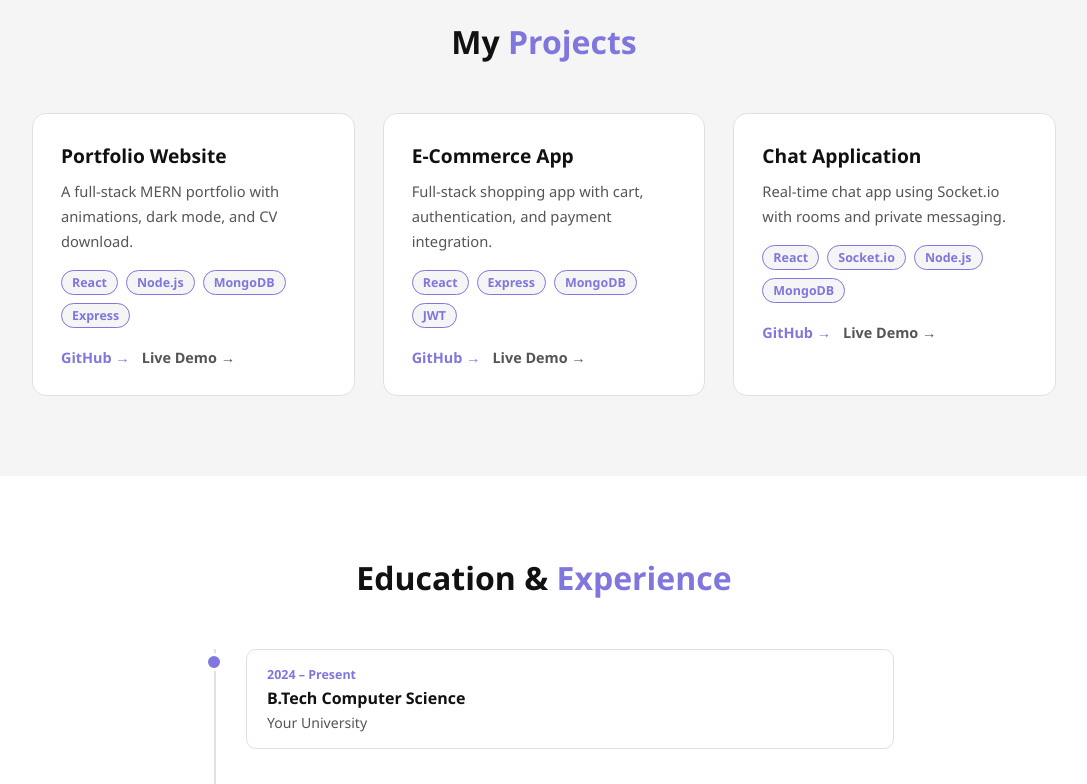
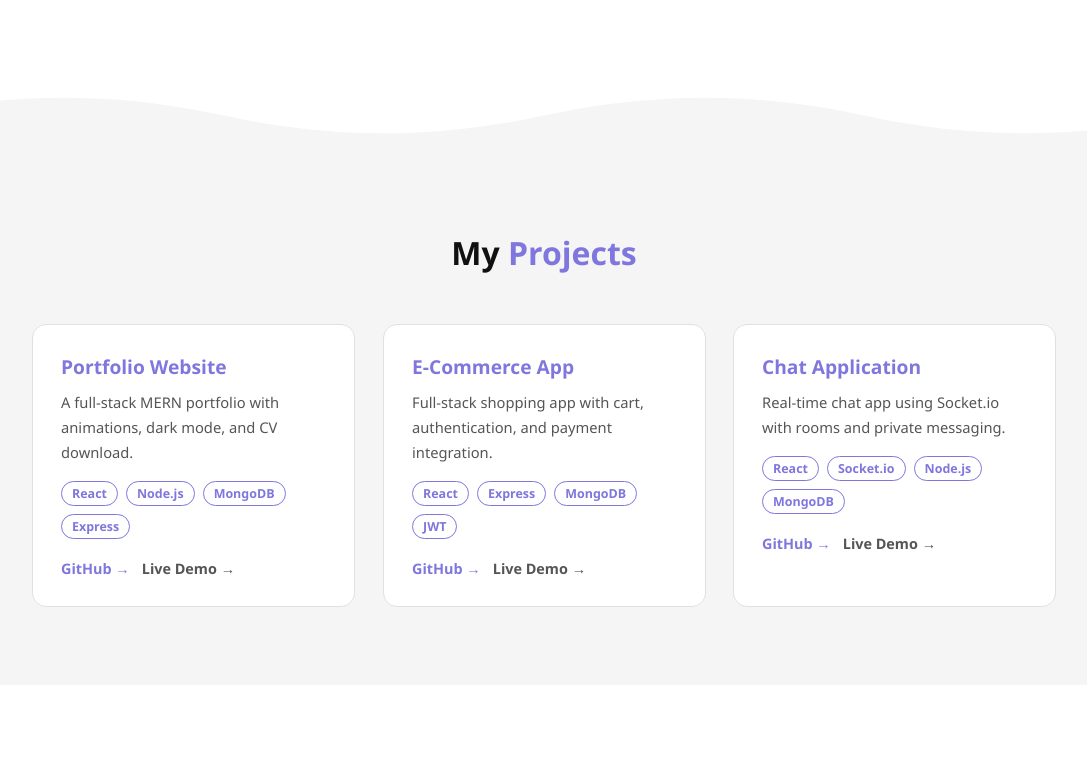
Before and after one commit to harshita2202/Portfolio, a React (Vite) app in the folder client/: page / in a window 1280 px wide. Shown: the part 1776-2560 px from the top of the page, without its empty margins (96-1183 px from the left). Built offline with nearby package versions, Linux system fonts and the light colour scheme.

Commit message:
changes in css

```diff
--- a/client/package.json
+++ b/client/package.json
@@ -17,7 +17,8 @@
     "react": "^19.2.4",
     "react-dom": "^19.2.4",
     "react-router-dom": "^7.13.2",
-    "react-typed": "^2.0.12"
+    "react-typed": "^2.0.12",
+    "vanilla-tilt": "^1.8.1"
   },
   "devDependencies": {
     "@eslint/js": "^9.39.4",
--- a/client/src/App.jsx
+++ b/client/src/App.jsx
@@ -8,17 +8,31 @@ import Projects from './components/Projects';
 import Timeline from './components/Timeline';
 import Certifications from './components/Certifications';
 import Contact from './components/Contact';
+import CustomCursor from './components/CustomCursor';
+import Wave from './components/Wave';
 import './index.css';
 
 function Home() {
   return (
     <>
       <Hero />
+
+      <Wave color="var(--bg2)" />
       <About />
+      <Wave color="var(--bg)" flip={true} />
+
       <Skills />
+
+      <Wave color="var(--bg2)" />
       <Projects />
+      <Wave color="var(--bg)" flip={true} />
+
       <Timeline />
+
+      <Wave color="var(--bg2)" />
       <Certifications />
+      <Wave color="var(--bg)" flip={true} />
+
       <Contact />
     </>
   );
@@ -27,6 +41,7 @@ function Home() {
 export default function App() {
   return (
     <ThemeProvider>
+      <CustomCursor />
       <BrowserRouter>
         <Navbar />
         <Routes>
--- /dev/null
+++ b/client/src/components/CustomCursor.jsx
@@ -0,0 +1,55 @@
+import { useEffect, useRef } from 'react';
+
+export default function CustomCursor() {
+  const dot    = useRef(null);
+  const ring   = useRef(null);
+
+  useEffect(() => {
+    const moveCursor = (e) => {
+      const { clientX: x, clientY: y } = e;
+      if (dot.current) {
+        dot.current.style.left = x + 'px';
+        dot.current.style.top  = y + 'px';
+      }
+      if (ring.current) {
+        // ring follows with slight delay via CSS transition
+        ring.current.style.left = x + 'px';
+        ring.current.style.top  = y + 'px';
+      }
+    };
+
+    window.addEventListener('mousemove', moveCursor);
+    return () => window.removeEventListener('mousemove', moveCursor);
+  }, []);
+
+  const base = {
+    position:  'fixed',
+    borderRadius: '50%',
+    pointerEvents: 'none',
+    zIndex:    99999,
+    transform: 'translate(-50%, -50%)',
+  };
+
+  return (
+    <>
+      {/* small solid dot */}
+      <div ref={dot} style={{
+        ...base,
+        width:      '8px',
+        height:     '8px',
+        background: '#534AB7',
+        boxShadow:  '0 0 10px #756be4, 0 0 20px #756be4',
+      }} />
+
+      {/* larger trailing ring */}
+      <div ref={ring} style={{
+        ...base,
+        width:      '36px',
+        height:     '36px',
+        border:     '1.5px solid #534AB7',
+        opacity:    0.5,
+        transition: 'left 0.1s ease, top 0.1s ease',
+      }} />
+    </>
+  );
+}
--- a/client/src/components/FlipProfileCard.jsx
+++ b/client/src/components/FlipProfileCard.jsx
@@ -43,7 +43,7 @@ export default function FlipProfileCard() {
             borderRadius: '12px', padding: '5px 12px',
             fontSize: '11px', whiteSpace: 'nowrap', zIndex: 10,
           }}>
-            Hey! I'm [Name] ✨
+
           </div>
           <svg width="110" height="110" viewBox="0 0 110 110">
             <circle cx="55" cy="55" r="54" fill="#EEEDFE" stroke="#AFA9EC" strokeWidth="2"/>
@@ -55,7 +55,7 @@ export default function FlipProfileCard() {
             <path d="M48 51 Q55 57 62 51" stroke="#993556" strokeWidth="1.8" fill="none" strokeLinecap="round"/>
             <path d="M34 28 Q55 14 76 28" stroke="#2C2C2A" strokeWidth="5" fill="none" strokeLinecap="round"/>
           </svg>
-          <span style={{ fontSize: '11px', color: '#534AB7', fontWeight: 600 }}>Full-Stack Dev</span>
+
         </div>
       </div>
     </div>
--- a/client/src/components/Navbar.jsx
+++ b/client/src/components/Navbar.jsx
@@ -36,7 +36,7 @@ export default function Navbar() {
           borderRadius: '8px', padding: '6px 14px',
           cursor: 'pointer', color: 'var(--text)', fontSize: '1rem',
         }}>
-          {dark ? '☀️' : '🌙'}
+          {dark ?  '🤍' : '🖤'}
         </button>
       </div>
     </nav>
--- a/client/src/components/Projects.jsx
+++ b/client/src/components/Projects.jsx
@@ -1,4 +1,5 @@
-import { useEffect } from 'react';
+import { useEffect, useRef } from 'react';
+import VanillaTilt from 'vanilla-tilt';
 import AOS from 'aos';
 
 const projects = [
@@ -25,47 +26,92 @@ const projects = [
   },
 ];
 
+function TiltCard({ children, style, aos, aosDelay }) {
+  const ref = useRef(null);
+
+  useEffect(() => {
+    if (!ref.current) return;
+    VanillaTilt.init(ref.current, {
+      max:         15,
+      speed:       400,
+      glare:       true,
+      'max-glare': 0.2,
+      scale:       1.05,
+    });
+    return () => ref.current?.vanillaTilt?.destroy();
+  }, []);
+
+  return (
+    <div
+      ref={ref}
+      style={style}
+      data-aos={aos}
+      data-aos-delay={aosDelay}
+    >
+      {children}
+    </div>
+  );
+}
+
 export default function Projects() {
   useEffect(() => { AOS.init({ duration: 800 }); }, []);
 
   return (
     <section id="projects" style={{ background: 'var(--bg2)' }}>
       <h2 className="section-title">My <span>Projects</span></h2>
-      <div style={{ display: 'grid', gridTemplateColumns: 'repeat(auto-fit, minmax(280px,1fr))', gap: '28px' }}>
+      <div style={{
+        display: 'grid',
+        gridTemplateColumns: 'repeat(auto-fit, minmax(280px,1fr))',
+        gap: '28px',
+      }}>
         {projects.map((p, i) => (
-          <div key={i} data-aos="fade-up" data-aos-delay={i * 100} style={{
-            background: 'var(--card)', border: '1px solid var(--border)',
-            borderRadius: '14px', padding: '28px',
-            transition: 'transform 0.3s, box-shadow 0.3s',
-          }}
-          onMouseEnter={e => { e.currentTarget.style.transform = 'translateY(-6px)'; }}
-          onMouseLeave={e => { e.currentTarget.style.transform = 'translateY(0)'; }}
+          <TiltCard
+            key={i}
+            aos="fade-up"
+            aosDelay={i * 100}
+            style={{
+              background:   'var(--card)',
+              border:       '1px solid var(--border)',
+              borderRadius: '14px',
+              padding:      '28px',
+            }}
           >
-            <h3 style={{ fontSize: '1.2rem', marginBottom: '10px' }}>{p.title}</h3>
+            <h3 style={{ fontSize: '1.2rem', marginBottom: '10px', color: 'var(--accent)' }}>
+              {p.title}
+            </h3>
             <p style={{ color: 'var(--text2)', fontSize: '0.92rem', lineHeight: 1.7, marginBottom: '16px' }}>
               {p.desc}
             </p>
             <div style={{ display: 'flex', flexWrap: 'wrap', gap: '8px', marginBottom: '20px' }}>
               {p.tech.map(t => (
                 <span key={t} style={{
-                  background: 'var(--bg2)', color: 'var(--accent)',
-                  padding: '3px 10px', borderRadius: '99px',
-                  fontSize: '0.78rem', fontWeight: 600,
-                  border: '1px solid var(--accent)',
-                }}>{t}</span>
+                  background:   'transparent',
+                  color:        'var(--accent)',
+                  padding:      '3px 10px',
+                  borderRadius: '99px',
+                  fontSize:     '0.78rem',
+                  fontWeight:   600,
+                  border:       '1px solid var(--accent)',
+                }}>
+                  {t}
+                </span>
               ))}
             </div>
             <div style={{ display: 'flex', gap: '12px' }}>
               <a href={p.github} target="_blank" rel="noreferrer" style={{
                 color: 'var(--accent)', fontWeight: 600,
                 textDecoration: 'none', fontSize: '0.9rem',
-              }}>GitHub →</a>
+              }}>
+                GitHub →
+              </a>
               <a href={p.live} target="_blank" rel="noreferrer" style={{
                 color: 'var(--text2)', fontWeight: 600,
                 textDecoration: 'none', fontSize: '0.9rem',
-              }}>Live Demo →</a>
+              }}>
+                Live Demo →
+              </a>
             </div>
-          </div>
+          </TiltCard>
         ))}
       </div>
     </section>
--- a/client/src/components/Timeline.jsx
+++ b/client/src/components/Timeline.jsx
@@ -2,7 +2,7 @@ import { useEffect } from 'react';
 import AOS from 'aos';
 
 const items = [
-  { year: '2024 – Present', title: 'B.Tech Computer Science', place: 'Your University', type: 'edu' },
+  { year: '2024  Present', title: 'B.Tech Computer Science', place: 'Your University', type: 'edu' },
   { year: '2023',           title: 'Web Dev Internship',      place: 'Some Company',   type: 'work' },
   { year: '2022',           title: 'Class 12th — PCM',        place: 'Your School',    type: 'edu' },
 ];
--- /dev/null
+++ b/client/src/components/Wave.jsx
@@ -0,0 +1,21 @@
+export default function Wave({ flip = false, color = 'var(--bg2)' }) {
+  return (
+    <div style={{
+      lineHeight: 0,
+      transform: flip ? 'rotate(180deg)' : 'none',
+      marginTop: flip ? '-2px' : '0',
+    }}>
+      <svg
+        viewBox="0 0 1440 80"
+        xmlns="http://www.w3.org/2000/svg"
+        style={{ display: 'block', width: '100%' }}
+        preserveAspectRatio="none"
+      >
+        <path
+          d="M0 40 Q180 0 360 40 Q540 80 720 40 Q900 0 1080 40 Q1260 80 1440 40 L1440 80 L0 80 Z"
+          fill={color}
+        />
+      </svg>
+    </div>
+  );
+}
--- a/client/src/context/ThemeContext.jsx
+++ b/client/src/context/ThemeContext.jsx
@@ -7,7 +7,7 @@ export const ThemeProvider = ({ children }) => {
   const toggleTheme = () => setDark(prev => !prev);
   return (
     <ThemeContext.Provider value={{ dark, toggleTheme }}>
-      <div className={dark ? 'dark' : 'light'}>
+      <div className={dark ? 'dark' : 'light'} style={{ minHeight: '100vh', background: 'var(--bg)' }}>
         {children}
       </div>
     </ThemeContext.Provider>
```
Also changed, not shown: 1 other file (tests, documents, lock files or other folders).
